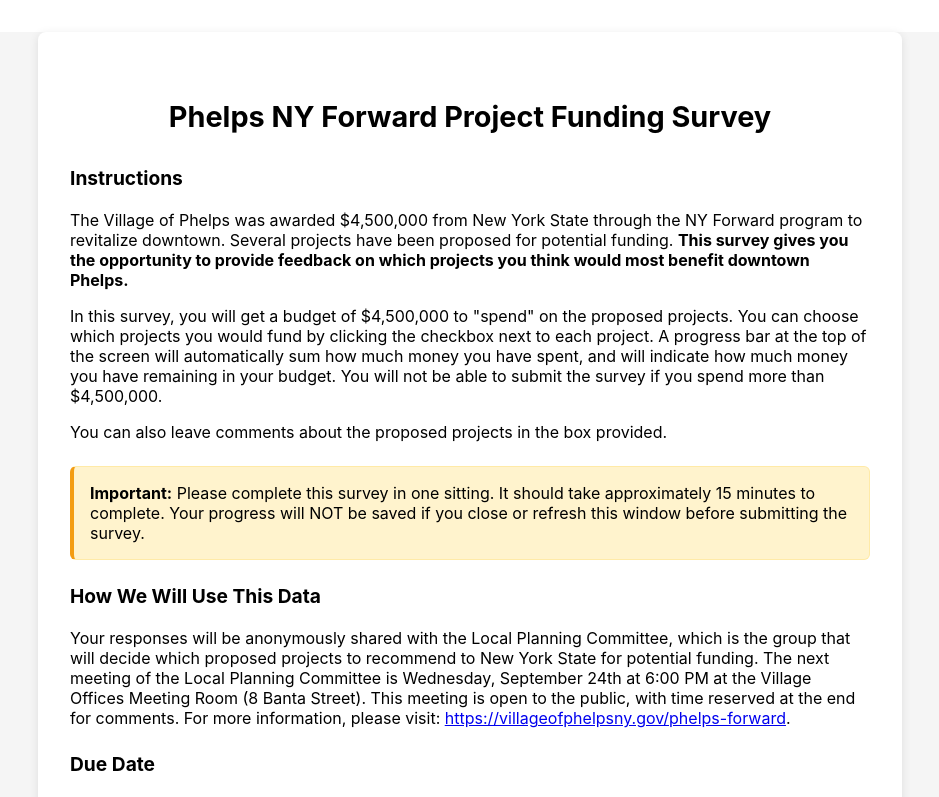
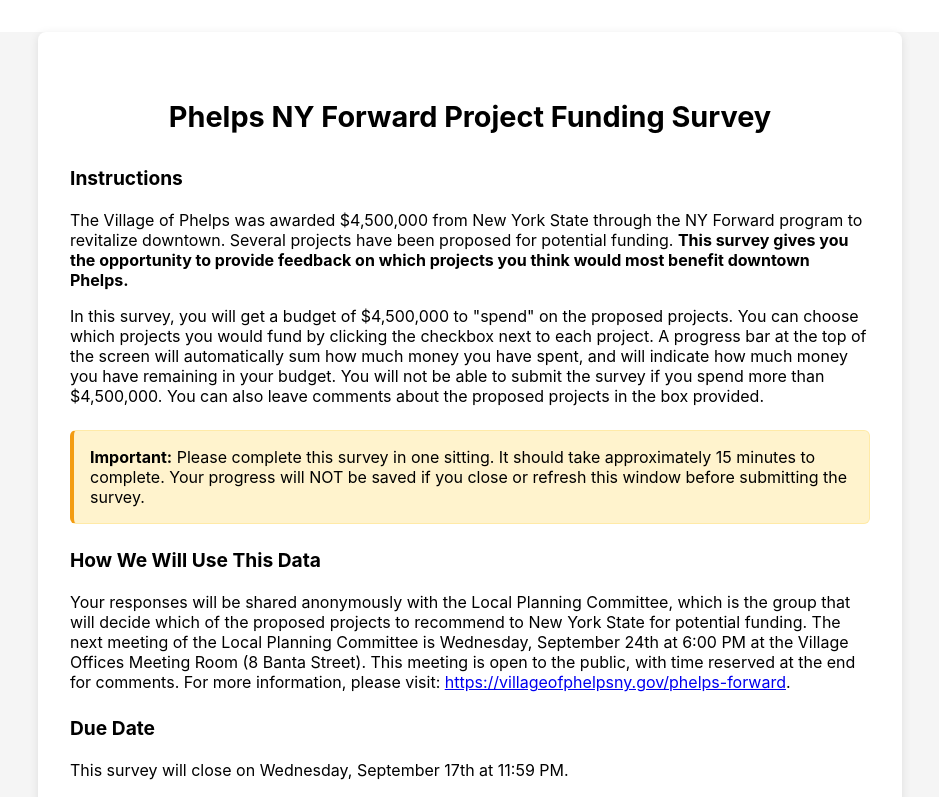
Before and after one commit to jpetti777/brockport-survey, a React (Vite) app: page / in a window 1280 px wide. Shown: the top 797 px of the page, without its empty margins (170-1109 px from the left). Built offline with nearby package versions, Linux system fonts and the light colour scheme; the HTML template or start-up script is replaced by a standard one.

Commit message:
text updates 2

```diff
--- a/src/App.jsx
+++ b/src/App.jsx
@@ -202,15 +202,14 @@
                 <h1>Phelps NY Forward Project Funding Survey</h1>
                 <h3>Instructions</h3>
                 <p>The Village of Phelps was awarded $4,500,000 from New York State through the NY Forward program to revitalize downtown. Several projects have been proposed for potential funding. <strong>This survey gives you the opportunity to provide feedback on which projects you think would most benefit downtown Phelps.</strong></p>
-                <p>In this survey, you will get a budget of $4,500,000 to "spend" on the proposed projects. You can choose which projects you would fund by clicking the checkbox next to each project. A progress bar at the top of the screen will automatically sum how much money you have spent, and will indicate how much money you have remaining in your budget. You will not be able to submit the survey if you spend more than $4,500,000.</p>
-                <p>You can also leave comments about the proposed projects in the box provided.</p>
+                <p>In this survey, you will get a budget of $4,500,000 to "spend" on the proposed projects. You can choose which projects you would fund by clicking the checkbox next to each project. A progress bar at the top of the screen will automatically sum how much money you have spent, and will indicate how much money you have remaining in your budget. You will not be able to submit the survey if you spend more than $4,500,000. You can also leave comments about the proposed projects in the box provided.</p>
 
                 <div className="callout-box">
                   <strong className="important-text">Important:</strong> Please complete this survey in one sitting. It should take approximately 15 minutes to complete. Your progress will NOT be saved if you close or refresh this window before submitting the survey.
                 </div>
 
                 <h3>How We Will Use This Data</h3>
-                <p>Your responses will be anonymously shared with the Local Planning Committee, which is the group that will decide which proposed projects to recommend to New York State for potential funding. The next meeting of the Local Planning Committee is Wednesday, September 24th at 6:00 PM at the Village Offices Meeting Room (8 Banta Street). This meeting is open to the public, with time reserved at the end for comments. For more information, please visit: <a href="https://villageofphelpsny.gov/phelps-forward" target="_blank" rel="noopener noreferrer">https://villageofphelpsny.gov/phelps-forward</a>.</p>
+                <p>Your responses will be shared anonymously with the Local Planning Committee, which is the group that will decide which of the proposed projects to recommend to New York State for potential funding. The next meeting of the Local Planning Committee is Wednesday, September 24th at 6:00 PM at the Village Offices Meeting Room (8 Banta Street). This meeting is open to the public, with time reserved at the end for comments. For more information, please visit: <a href="https://villageofphelpsny.gov/phelps-forward" target="_blank" rel="noopener noreferrer">https://villageofphelpsny.gov/phelps-forward</a>.</p>
 
                 <h3>Due Date</h3>
                 <p>This survey will close on Wednesday, September 17th at 11:59 PM.</p>
```
